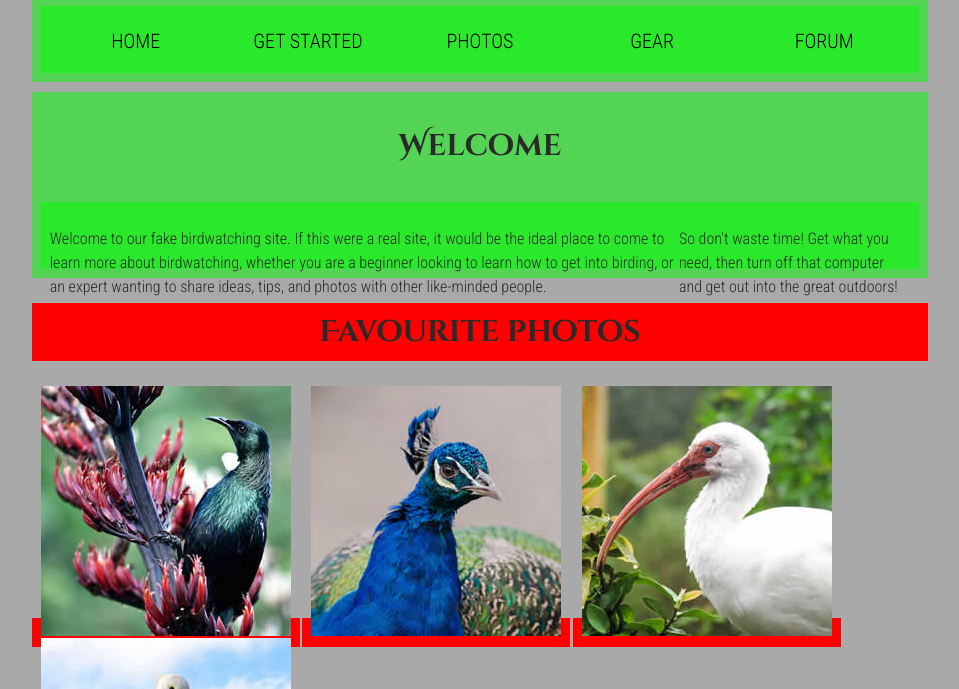
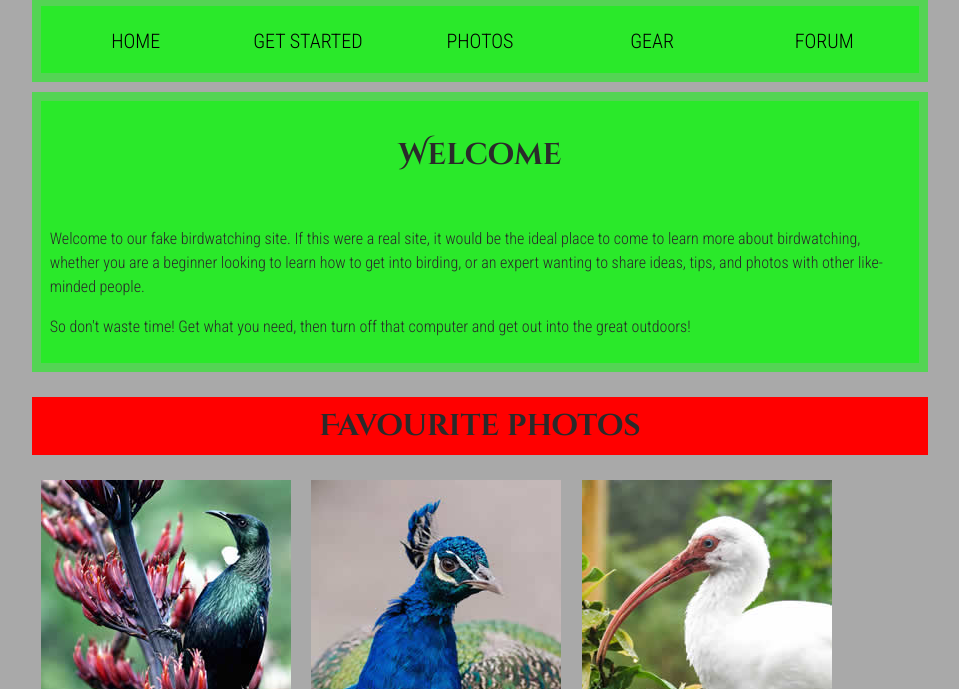
Before and after one commit to 5418047yuyukainoue/webp_pra3, a plain HTML site: page index.html in a window 1280 px wide. Shown: the part 111-800 px from the top of the page, without its empty margins (160-1119 px from the left). Drawn offline with Linux system fonts and the light colour scheme.

Commit message:
Add files via upload

```diff
--- a/index.html
+++ b/index.html
@@ -28,9 +28,9 @@
 </header>
 
 <section>
-      <!-- <nav> -->
+     <article>
         <h2>Welcome</h2><br>
-        <nav>
+
         <p>Welcome to our fake birdwatching site.
            If this were a real site,
            it would be the ideal place to come to learn more about birdwatching,
@@ -40,7 +40,7 @@
 
         <p>So don't waste time! Get what you need,
            then turn off that computer and get out into the great outdoors!</p>
-      </nav>
+    </article>
 </section>
 
 
```
